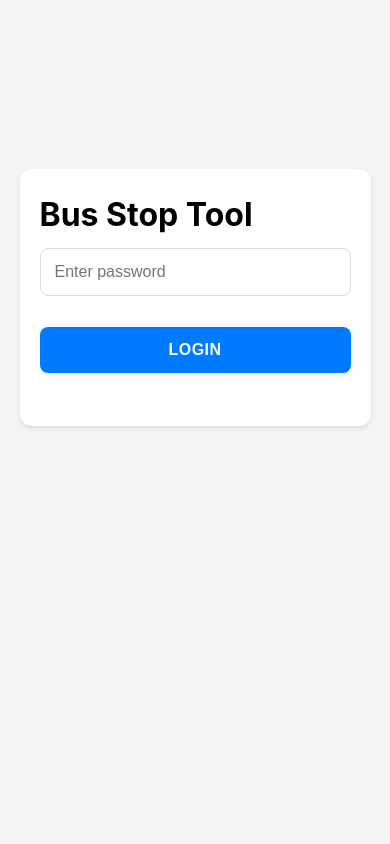
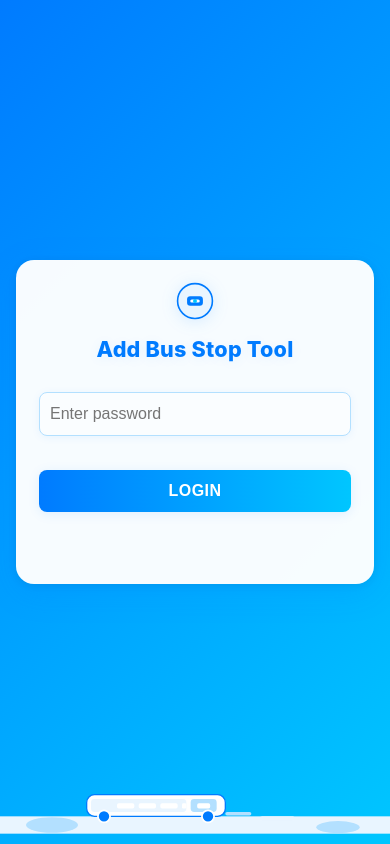
Before and after one commit to nammayatri/bus-route-tracker, a Flask app: page /record-data/login in a window 390 px wide. Run offline with Flask 3, Linux system fonts and the light colour scheme; some libraries are stand-ins or nearby versions.

Commit message:
feat: implement local data storage for location updates and enhance login UI
- Added a new JSON file for storing location updates and stop confirmations.
- Removed the manifest file from static resources to streamline the project.
- Updated the login page with a new background gradient and improved styling for the login form.
- Enhanced the overall user interface with responsive design adjustments and animations.

```diff
--- a/static/index.html
+++ b/static/index.html
@@ -8,7 +8,6 @@
     <meta name="apple-mobile-web-app-status-bar-style" content="black-translucent">
     <title>Bus Stop Data Collection Tool</title>
     <link rel="stylesheet" href="/static/styles.css">
-    <link rel="manifest" href="/static/manifest.json">
 </head>
 <body>
     <div class="container">
--- a/static/styles.css
+++ b/static/styles.css
@@ -9,9 +9,18 @@
 body {
     font-family: -apple-system, BlinkMacSystemFont, 'Segoe UI', Roboto, Oxygen, Ubuntu, Cantarell, sans-serif;
     line-height: 1.6;
-    background-color: #f4f4f4;
+    background: linear-gradient(135deg, #007bff 0%, #00c6ff 100%);
     -webkit-font-smoothing: antialiased;
     -moz-osx-font-smoothing: grayscale;
+}
+
+body.login-bg {
+    min-height: 100vh;
+    background: linear-gradient(135deg, #007bff 0%, #00c6ff 100%);
+    display: flex;
+    align-items: center;
+    justify-content: center;
+    overflow: hidden;
 }
 
 .container {
@@ -23,19 +32,110 @@ body {
 
 /* Login Styles */
 .login-container {
-    width: 90%;
-    max-width: 400px;
-    margin: 20vh auto;
-    padding: 20px;
-    background: white;
-    border-radius: 12px;
-    box-shadow: 0 2px 4px rgba(0,0,0,0.1);
+    background: rgba(255,255,255,0.97);
+    border-radius: 18px;
+    box-shadow: 0 8px 32px rgba(0,123,255,0.18), 0 1.5px 8px rgba(0,0,0,0.07);
+    padding: 38px 28px 32px 28px;
+    max-width: 350px;
+    width: 92vw;
+    margin: 0 auto;
+    text-align: center;
+    animation: login-fadein 0.7s cubic-bezier(.4,1.4,.6,1) 1;
+    position: relative;
+}
+
+.login-container h1 {
+    font-size: 2.1em;
+    font-weight: 800;
+    color: #007bff;
+    margin-bottom: 18px;
+    letter-spacing: 0.01em;
+    text-shadow: 0 2px 12px rgba(0,123,255,0.08);
+}
+
+.login-logo {
+    width: 54px;
+    height: 54px;
+    margin: 0 auto 18px auto;
+    display: block;
+    filter: drop-shadow(0 2px 8px rgba(0,123,255,0.13));
 }
 
 .login-form {
     display: flex;
     flex-direction: column;
-    gap: 15px;
+    gap: 18px;
+}
+
+.login-form input[type="password"] {
+    padding: 14px 16px;
+    border: 1.5px solid #b3e0ff;
+    border-radius: 8px;
+    font-size: 1.08em;
+    outline: none;
+    transition: border 0.2s, box-shadow 0.2s;
+    box-shadow: 0 1.5px 8px rgba(0,123,255,0.07);
+    background: #fafdff;
+}
+.login-form input[type="password"]:focus {
+    border: 1.5px solid #007bff;
+    box-shadow: 0 2px 12px rgba(0,123,255,0.13);
+    background: #fff;
+}
+
+.login-form button {
+    background: linear-gradient(90deg, #007bff 0%, #00c6ff 100%);
+    color: #fff;
+    border: none;
+    border-radius: 8px;
+    padding: 14px 0;
+    font-size: 1.13em;
+    font-weight: 700;
+    letter-spacing: 0.03em;
+    cursor: pointer;
+    box-shadow: 0 2px 12px rgba(0,123,255,0.10);
+    transition: background 0.2s, box-shadow 0.2s, transform 0.13s;
+}
+.login-form button:hover, .login-form button:focus {
+    background: linear-gradient(90deg, #0056b3 0%, #00c6ff 100%);
+    box-shadow: 0 4px 18px rgba(0,123,255,0.13);
+    transform: translateY(-2px) scale(1.03);
+}
+
+.login-form .error {
+    color: #dc3545;
+    font-size: 1em;
+    margin-top: 6px;
+    min-height: 22px;
+    text-align: center;
+}
+
+@keyframes login-fadein {
+    from { opacity: 0; transform: translateY(32px) scale(0.98); }
+    to   { opacity: 1; transform: none; }
+}
+
+@media (max-width: 480px) {
+    .login-container {
+        padding: 22px 6vw 18px 6vw;
+        max-width: 98vw;
+    }
+    .login-container h1 {
+        font-size: 1.35em;
+    }
+    .login-logo {
+        width: 38px;
+        height: 38px;
+        margin-bottom: 12px;
+    }
+    .login-form input[type="password"] {
+        font-size: 1em;
+        padding: 12px 10px;
+    }
+    .login-form button {
+        font-size: 1em;
+        padding: 12px 0;
+    }
 }
 
 /* Header Styles */
--- a/templates/login.html
+++ b/templates/login.html
@@ -5,17 +5,61 @@
     <meta name="viewport" content="width=device-width, initial-scale=1.0">
     <title>Bus Stop Tool - Login</title>
     <link rel="stylesheet" href="/static/styles.css">
+    <style>
+        .login-bg {
+            position: relative;
+            min-height: 100vh;
+            background: linear-gradient(135deg, #007bff 0%, #00c6ff 100%);
+            display: flex;
+            align-items: center;
+            justify-content: center;
+            overflow: hidden;
+        }
+        .login-bus-bg {
+            position: absolute;
+            left: 0; right: 0; bottom: 0;
+            width: 100vw;
+            height: 160px;
+            pointer-events: none;
+            z-index: 0;
+        }
+        @media (max-width: 600px) {
+            .login-bus-bg { height: 90px; }
+        }
+    </style>
 </head>
-<body>
-    <div class="login-container">
-        <h1>Bus Stop Tool</h1>
+<body class="login-bg">
+    <div class="login-container" style="z-index:1;">
+        <svg class="login-logo" viewBox="0 0 48 48" fill="none" xmlns="http://www.w3.org/2000/svg">
+            <circle cx="24" cy="24" r="22" fill="#e9f5ff" stroke="#007bff" stroke-width="2"/>
+            <rect x="14" y="18" width="20" height="12" rx="4" fill="#007bff"/>
+            <rect x="18" y="22" width="12" height="4" rx="2" fill="#fff"/>
+            <circle cx="24" cy="24" r="2.5" fill="#00c6ff"/>
+        </svg>
+        <h1>Add Bus Stop Tool</h1>
         <div class="login-form">
             <input type="password" id="password" placeholder="Enter password" required>
             <button onclick="login()">Login</button>
             <div id="error-message" class="error"></div>
         </div>
     </div>
-
+    <svg class="login-bus-bg" viewBox="0 0 900 160" fill="none" xmlns="http://www.w3.org/2000/svg">
+        <rect x="0" y="120" width="900" height="40" fill="#e9f5ff"/>
+        <ellipse cx="120" cy="140" rx="60" ry="18" fill="#b3e0ff"/>
+        <ellipse cx="780" cy="145" rx="50" ry="14" fill="#b3e0ff"/>
+        <rect x="200" y="70" width="320" height="50" rx="18" fill="#fff" stroke="#007bff" stroke-width="3"/>
+        <rect x="210" y="80" width="220" height="30" rx="8" fill="#e9f5ff"/>
+        <rect x="440" y="80" width="60" height="30" rx="8" fill="#b3e0ff"/>
+        <circle cx="240" cy="120" r="14" fill="#007bff" stroke="#fff" stroke-width="4"/>
+        <circle cx="480" cy="120" r="14" fill="#007bff" stroke="#fff" stroke-width="4"/>
+        <rect x="270" y="90" width="40" height="12" rx="4" fill="#fff"/>
+        <rect x="320" y="90" width="40" height="12" rx="4" fill="#fff"/>
+        <rect x="370" y="90" width="40" height="12" rx="4" fill="#fff"/>
+        <rect x="420" y="90" width="10" height="12" rx="3" fill="#fff"/>
+        <rect x="455" y="90" width="30" height="12" rx="4" fill="#fff"/>
+        <rect x="520" y="110" width="60" height="8" rx="4" fill="#b3e0ff"/>
+        <rect x="600" y="120" width="80" height="10" rx="5" fill="#e9f5ff"/>
+    </svg>
     <script>
         async function login() {
             const password = document.getElementById('password').value;
```
Also changed, not shown: local_data.json (added, +170 -0 lines), static/manifest.json (deleted).
